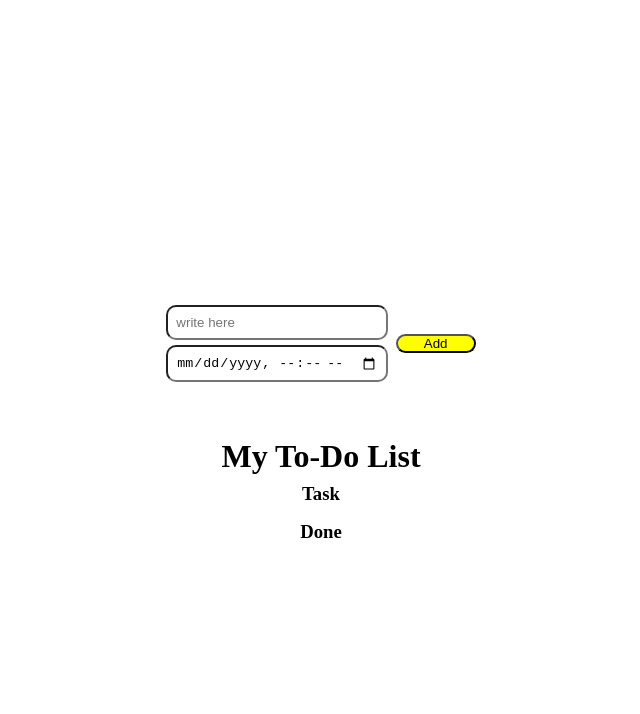
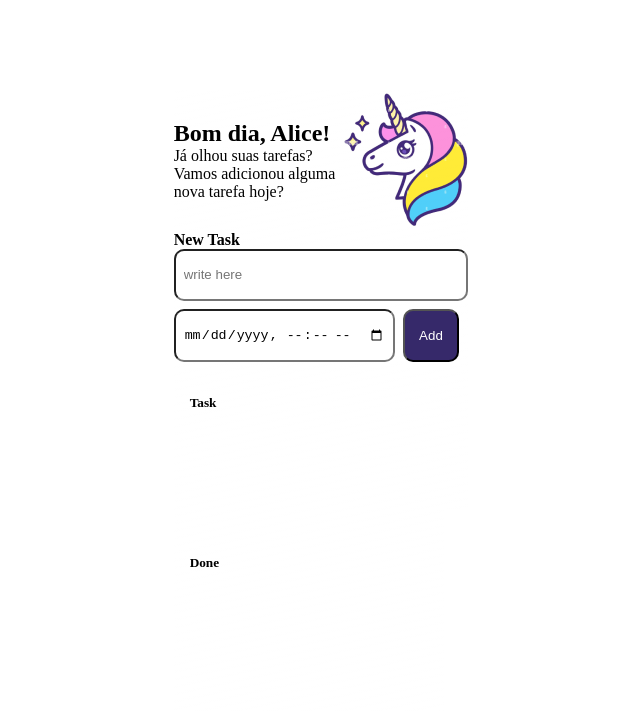
Before and after one commit to GreenProgramDev/My_To-Do_List, a plain HTML site: page index.html in a window 1280 px wide. Shown: the whole page, without its empty margins (319-959 px from the left). Drawn offline with Linux system fonts and the light colour scheme.

Commit message:
feat: update

```diff
--- a/index.html
+++ b/index.html
@@ -11,29 +11,39 @@
   </head>
   <body>
     <div class="container">
-      <div class="creatItem">
+      <section class="header">
         <div>
-          <input id="inputNewContent" type="text" placeholder="write here" />
-          <input id="timeTask" type="datetime-local">
+          <h1>Bom dia, Alice!</h1>
+          <p>Já olhou suas tarefas?<br>
+            Vamos adicionou alguma<br> nova tarefa hoje?
+          </p>
         </div>
-        <button class="btn add" id="addNew">Add</button>
-      </div>
-      <h1>My To-Do List</h1>
-      <div class="containerToDoList" id="newListContet">
-        <div>
-          <h3>Task</h3>
+        <img class="imgs" src="public/image 7.png" alt="">
+      </section>
+
+      <section class="creatTask">
+        <h4>New Task</h4>
+        <input class="inputTask" id="inputNewContent" type="text" placeholder="write here" />
+        <div class="positionBtn">
+          <input class="inputDate" id="timeTask" type="datetime-local">
+          <button class="btn add" id="addNew">Add</button>
+        </div>
+      </section>
+
+      <section class="task" id="newListContet">
+        <h5 class="subtitle">Task</h5>
+        <div class="contentTask">
           <ul class="tab" id="toDoList"></ul>
+        </div>
+      </section>
 
-          <!-- <h3>Priority</h3>
-          <hr class="separetor" />
-          <ul class="tab1" id="toDoListPriority"></ul>
-          <hr class="separetor" /> -->
-        </div>
-        <div>
-          <h3>Done</h3>
+      <section class="done">
+        <h5 class="subtitle">Done</h5>
+        <div class="contentDone">
           <ul class="tab2" id="toDoListChecked"></ul>
         </div>
-      </div>
+      </section>
+
     </div>
     <script src="main.js"></script>
   </body>
--- a/main.js
+++ b/main.js
@@ -5,7 +5,7 @@ const inputNewContent = document.getElementById("inputNewContent");
 
 //get content(value) from date and time from the exectution
 const formatTime = document.getElementById("timeTask");
-let formatted
+let formatted;
 formatTime.addEventListener("change", () => {
   const formattedTime = formatsTime(formatTime.value);
   formattedDate = formattedTime;
@@ -20,27 +20,23 @@ const formatsTime = (datetime) => {
   const hora = dateObj.getHours();
   const minutos = dateObj.getMinutes();
 
-  const dateFormated = `${dia
+  const dateFormated = `${dia.toString().padStart(2, "0")}/${mes
     .toString()
-    .padStart(2, "0")}/${mes.toString().padStart(2, "0")}`;
-  const hoursFormated = `${hora
+    .padStart(2, "0")}`;
+  const hoursFormated = `${hora.toString().padStart(2, "0")}:${minutos
     .toString()
-    .padStart(2, "0")}:${minutos.toString().padStart(2, "0")}`;
+    .padStart(2, "0")}`;
 
   const timeFormated = `${dateFormated} - ${hoursFormated}`;
 
   return timeFormated;
 };
-
 //get button and add event click
 const addNew = document.getElementById("addNew");
-
 //get UL that receive new LI(listItem)
 const toDoList = document.getElementById("toDoList");
 
 const toDoListChecked = document.getElementById("toDoListChecked");
-
-//  ----------structure of the Code--------->>>>>
 
 addNew.addEventListener("click", () => {
   //receiving content of the value from #inputNewContent
@@ -76,25 +72,25 @@ addNew.addEventListener("click", () => {
       containerItem.remove();
     });
     //container that wrap all elements for styled
-    const containerRigth = document.createElement("div");
-    containerRigth.classList.add("rigthContainer");
+    const containerRight = document.createElement("div");
+    containerRight.classList.add("rightContainer");
 
     const containerLeft = document.createElement("div");
     containerLeft.classList.add("leftContainer");
 
-    const containerItem = document.createElement('div')
-    containerItem.classList.add('itemContainer')
+    const containerItem = document.createElement("div");
+    containerItem.classList.add("itemContainer");
 
     //add the newItem inside of the containerItem
+    containerLeft.appendChild(newItem);
     //add datetime inside of the containerItem
-    containerLeft.appendChild(newItem);
     containerLeft.appendChild(itemTime);
     //add input checkbox inside of the containerItem
-    containerRigth.appendChild(checkbox);
+    containerRight.appendChild(checkbox);
     //add button remove inside of the containerItem
-    containerRigth.appendChild(remove);
-    containerItem.appendChild(containerLeft)
-    containerItem.appendChild(containerRigth)
+    containerRight.appendChild(remove);
+    containerItem.appendChild(containerLeft);
+    containerItem.appendChild(containerRight);
 
     //add all element inside of the containerItem for toDoList
     toDoList.appendChild(containerItem);
@@ -106,7 +102,7 @@ addNew.addEventListener("click", () => {
   const checkboxes = document.querySelectorAll("input[type=checkbox]");
   checkboxes.forEach((checkbox) => {
     checkbox.addEventListener("change", () => {
-      const li = checkbox.closest(".itemContainer")
+      const li = checkbox.closest(".itemContainer");
       if (checkbox.checked) {
         li.style.backgroundColor = "greenyellow";
         li.style.textDecoration = "line-through";
--- a/style.css
+++ b/style.css
@@ -1,7 +1,7 @@
-*{
-    margin: 0;
-    padding: 0;
-    box-sizing: border-box;
+* {
+  margin: 0;
+  padding: 0;
+  box-sizing: border-box;
 }
 
 body {
@@ -11,35 +11,40 @@ body {
   justify-content: center;
   align-items: center;
 }
-.creatItem{
-    display: flex;
-    align-items: center;
-    padding: 3rem;
-    gap: 0.5rem;
-}
-
-.creatItem div{
-    display: flex;
-    flex-direction: column;
-    gap: 0.3rem;
-}
-.creatItem div input{
-    border-radius: 10px;
-    padding: 0.5rem;
-    box-shadow: black solid 3rem 2rem 10px;
-
-}
 .container {
   display: flex;
   flex-direction: column;
+  background: linear-gradient(168deg, rgba(255, 255, 255, 0.36) 0%, rgba(255, 255, 255, 0.00) 100%);
+}
+.header {
+  display: flex;
   align-items: center;
   gap: 0.5rem;
 }
-
+.imgs {
+  mix-blend-mode: multiply;
+  flex-shrink: 0;
+}
+.positionBtn {
+  display: flex;
+  gap: 0.5rem;
+  margin-top: 0.5rem;
+  width: 100%;
+}
+.inputDate {
+  border-radius: 10px;
+  padding: 0.5rem;
+  height: 3.3rem;
+}
+.inputTask {
+  width: 100%;
+  height: 3.3rem;
+  border-radius: 10px;
+  padding: 0.5rem;
+}
 ul {
   width: 100%;
   height: auto;
-  padding: 0;
   display: flex;
   flex-direction: column;
   gap: 0.5rem;
@@ -49,73 +54,62 @@ li {
   display: flex;
   cursor: pointer;
 }
-
+.creatTask {
+  height: 10rem;
+}
+.task,
+.done {
+  width: 100%;
+  height: 10rem;
+}
+.subtitle {
+  margin: 0.3rem 0 0.3rem 1rem;
+}
 .itemLi {
+  font-size: 15px;
   overflow: hidden;
   text-overflow: ellipsis;
   text-transform: capitalize;
-
 }
-.leftContainer, .rigthContainer{
+.leftContainer,
+.rightContainer {
   display: flex;
   flex-direction: column;
   gap: 0.5rem;
 }
-
-.rigthContainer{
+.rightContainer {
   gap: 1rem;
 }
 .itemContainer {
   display: flex;
-  width: 16rem;
+  width: 17rem;
   gap: 0.5rem;
   align-items: center;
   justify-content: space-between;
-  border: 1px solid black;
   border-radius: 5px;
   padding: 0.4rem;
+  background: linear-gradient(270deg, #F597CA 0%, rgba(255, 255, 255, 0.80) 100%);
 }
 .btnRemove {
   border: none;
   cursor: pointer;
   background-color: transparent;
 }
-
 .btnChecked {
   background-color: black !important;
   margin: 0;
 }
-.containerToDoList h1 {
-  display: flex;
-  flex-direction: column;
-  align-items: center;
-}
-.containerToDoList {
-  display: flex;
-  flex-direction: column;
-  align-items: center;
-  gap: 1rem;
-}
-#content {
-  display: flex;
-  justify-content: center;
-  align-items: center;
-  gap: 0.2rem;
-}
-
 .btn {
-  width: 5rem;
+  width: 3.5rem;
   height: auto;
   border-radius: 10px;
-  transition: width 0.1s, height 0.3s;
-  background-color: yellow;
-  color: black;
+  background-color: #36296a;
+  color: #ffffff;
 }
-
 .btn:hover {
-  color: wheat;
-  background-color: green;
   cursor: pointer;
-  width: 5.5rem;
-  border-radius: 10px 0 10px 0;
 }
+.tab,
+.tab2 {
+  margin-left: 1rem;
+}
```
Also changed, not shown: public/image 7.png (added).
